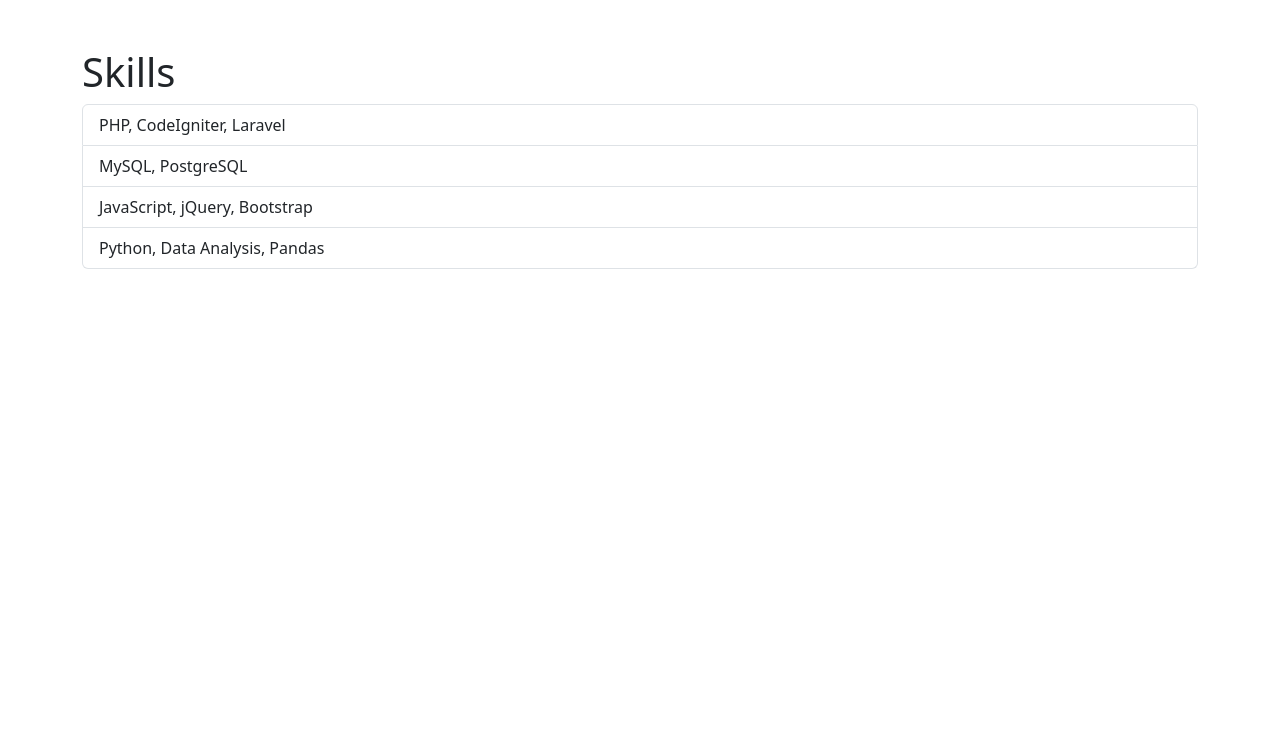
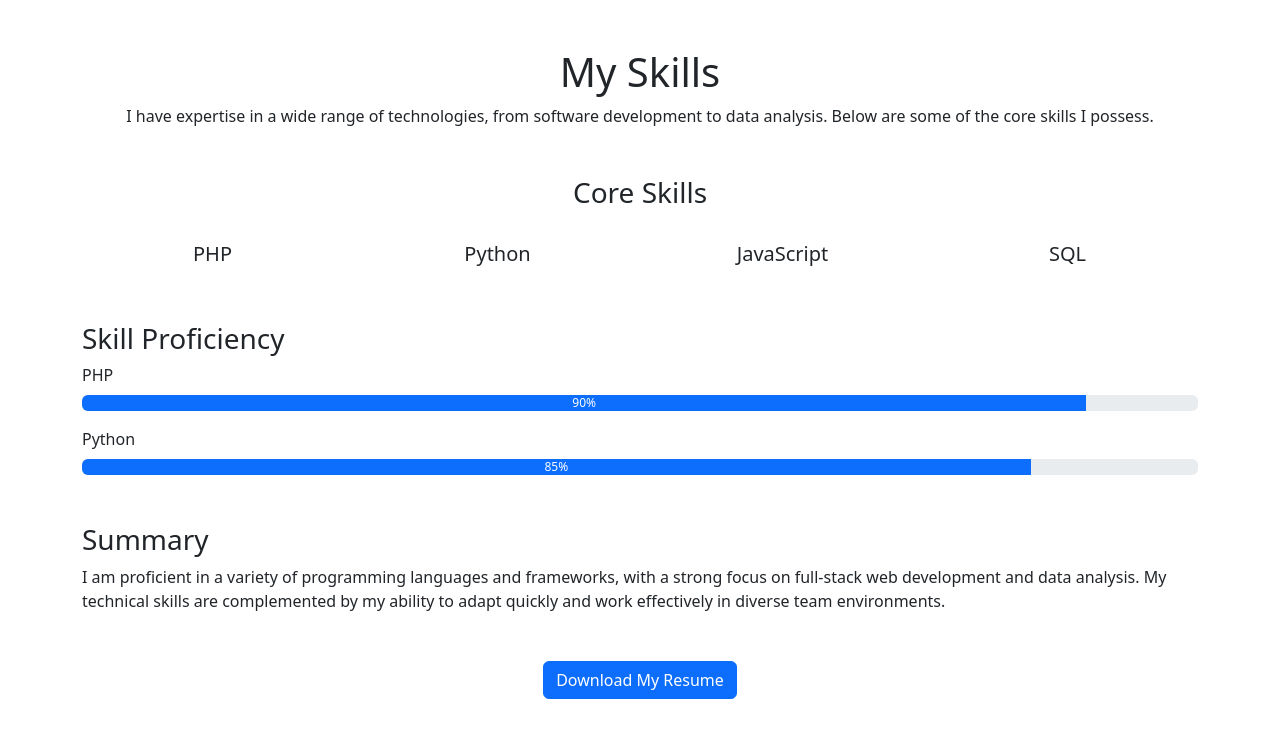
Before and after one commit to bongcoy/portfolio, a CodeIgniter 4 app: the page made by app/Views/skills.php in a window 1280 px wide. Shown: the part 56-800 px from the top of the page. Run offline with PHP 8.4 and a stand-in for CodeIgniter, Linux system fonts and the light colour scheme; the template is opened without the code that fills it, so the values that code supplies are empty; some libraries are stand-ins or nearby versions.

Commit message:
chore: Update skills page with new layout and content

```diff
--- a/app/Views/skills.php
+++ b/app/Views/skills.php
@@ -1,10 +1,65 @@
 <?= $this->extend('layouts/main') ?>
 <?= $this->section('content') ?>
-<h1>Skills</h1>
-<ul class="list-group">
-    <li class="list-group-item">PHP, CodeIgniter, Laravel</li>
-    <li class="list-group-item">MySQL, PostgreSQL</li>
-    <li class="list-group-item">JavaScript, jQuery, Bootstrap</li>
-    <li class="list-group-item">Python, Data Analysis, Pandas</li>
-</ul>
+
+<!-- Skills Introduction Section -->
+<section class="skills-intro text-center mt-5">
+    <h1>My Skills</h1>
+    <p>I have expertise in a wide range of technologies, from software development to data analysis. Below are some of the core skills I possess.</p>
+</section>
+
+<!-- Skills Grid -->
+<section class="skills-grid mt-5">
+    <h3 class="text-center">Core Skills</h3>
+    <div class="row mt-4">
+        <div class="col-md-3 text-center">
+            <i class="fab fa-php fa-3x"></i>
+            <h5 class="mt-2">PHP</h5>
+        </div>
+        <div class="col-md-3 text-center">
+            <i class="fab fa-python fa-3x"></i>
+            <h5 class="mt-2">Python</h5>
+        </div>
+        <div class="col-md-3 text-center">
+            <i class="fab fa-js fa-3x"></i>
+            <h5 class="mt-2">JavaScript</h5>
+        </div>
+        <div class="col-md-3 text-center">
+            <i class="fas fa-database fa-3x"></i>
+            <h5 class="mt-2">SQL</h5>
+        </div>
+    </div>
+</section>
+
+<!-- Skill Levels -->
+<section class="skill-levels mt-5">
+    <h3>Skill Proficiency</h3>
+
+    <div class="mb-3">
+        <label for="php-skill" class="form-label">PHP</label>
+        <div class="progress">
+            <div class="progress-bar" role="progressbar" style="width: 90%;" aria-valuenow="90" aria-valuemin="0" aria-valuemax="100">90%</div>
+        </div>
+    </div>
+
+    <div class="mb-3">
+        <label for="python-skill" class="form-label">Python</label>
+        <div class="progress">
+            <div class="progress-bar" role="progressbar" style="width: 85%;" aria-valuenow="85" aria-valuemin="0" aria-valuemax="100">85%</div>
+        </div>
+    </div>
+</section>
+
+<!-- Skills Summary -->
+<section class="skills-summary mt-5">
+    <h3>Summary</h3>
+    <p>
+        I am proficient in a variety of programming languages and frameworks, with a strong focus on full-stack web development and data analysis. My technical skills are complemented by my ability to adapt quickly and work effectively in diverse team environments.
+    </p>
+</section>
+
+<!-- Download Resume -->
+<div class="text-center mt-5">
+    <a href="<?= base_url('uploads/resume.pdf') ?>" class="btn btn-primary" target="_blank">Download My Resume</a>
+</div>
+
 <?= $this->endSection() ?>
```
